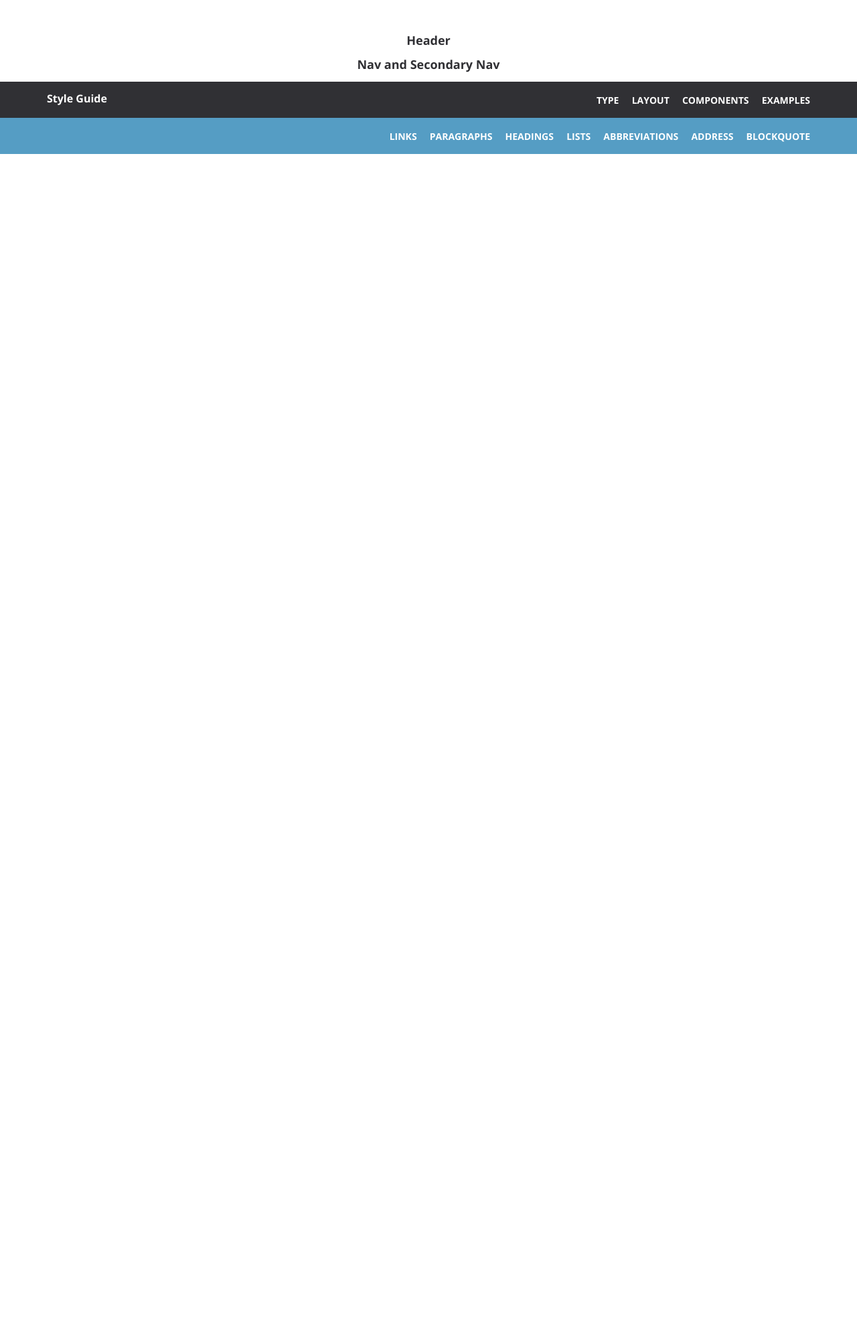
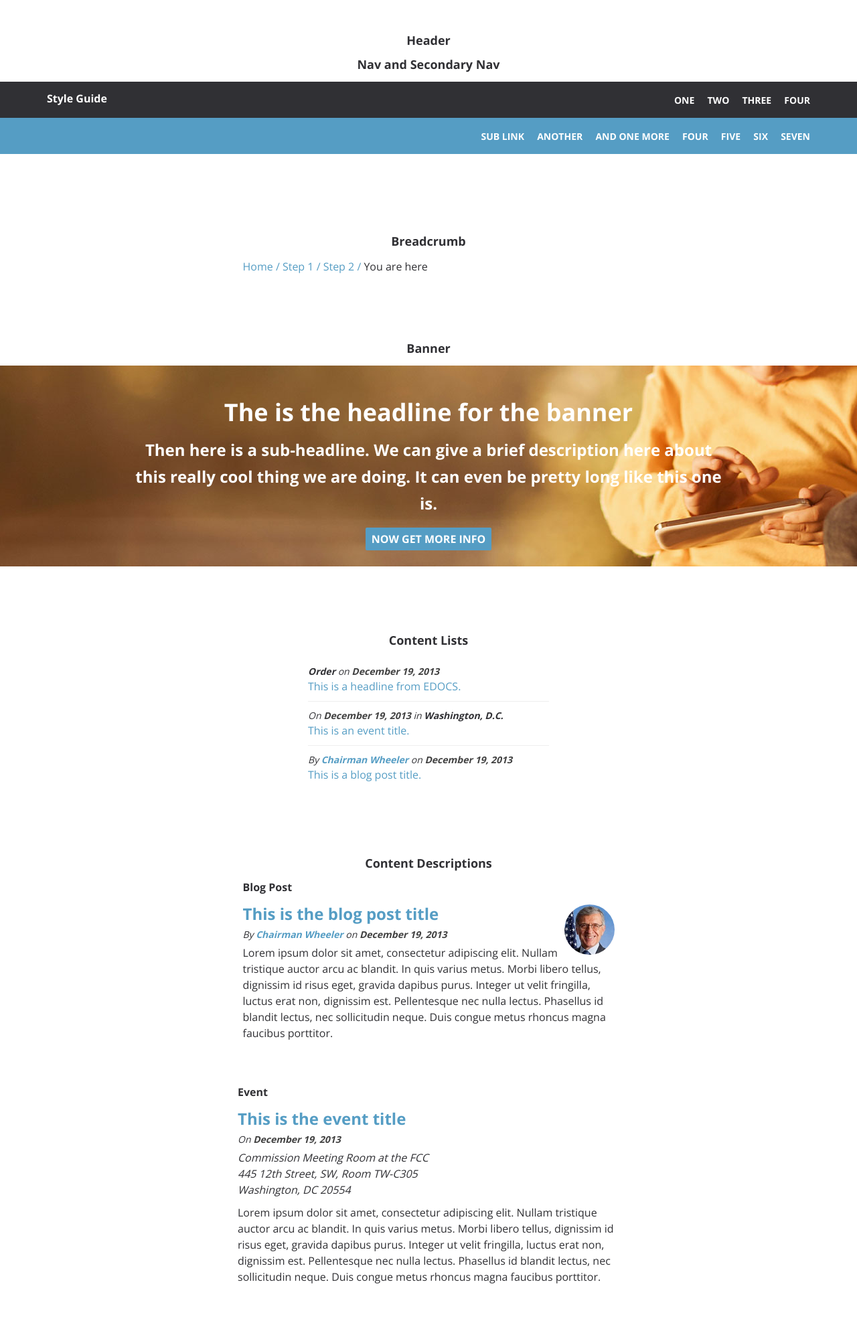
Before and after one commit to awolfe76/fcc-style-guide, a Jekyll site: the page built from components/index.md, in a window 1280 px wide. Shown: the whole page at 67% size. Built offline with Jekyll 4.4.1, drawn with Linux system fonts in a browser that asks for light colours; Markdown is read by kramdown in place of the engine named in the settings; before the commit the page ends 900 px from its top, so only the background shows below that.

Commit message:
a little clean up, removed unused files; added some key components

```diff
--- a/_includes/components/banner.html
+++ b/_includes/components/banner.html
@@ -0,0 +1,16 @@
+<section class="styles clearfix">
+  <div class="container">
+    <div class="row">
+      <hgroup>
+        <h4>Banner</h4>
+      </hgroup>
+    </div>
+  </div>
+  <div class="banner">
+    <hgroup>
+      <h1>The is the headline for the banner</h1>
+      <h3>Then here is a sub-headline. We can give a brief description here about this really cool thing we are doing. It can even be pretty long like this one is.</h3>
+      <button class="btn btn-info">Now get more info</button>
+    </hgroup>
+  </div>
+</section>
--- a/_includes/components/breadcrumb.html
+++ b/_includes/components/breadcrumb.html
@@ -0,0 +1,19 @@
+<section class="styles">
+  <div class="container">
+    <div class="row">
+      <hgroup>
+        <h4>Breadcrumb</h4>
+      </hgroup>
+    </div>
+    <div class="row">
+      <div class="col-md-6 col-md-offset-3">
+        <nav class="breadcrumb">
+          <a href="#type">Home</a>
+          <a href="#layout">Step 1</a>
+          <a href="#components">Step 2</a>
+          You are here
+        </nav>
+      </div>
+    </div>
+  </div>
+</section>
--- /dev/null
+++ b/_includes/components/content-desc.html
@@ -0,0 +1,33 @@
+<section class="styles">
+  <div class="container">
+    <div class="row">
+      <hgroup>
+        <h4>Content Descriptions</h4>
+      </hgroup>
+    </div>
+    <div class="row">
+      <div class="col-md-6 col-md-offset-3">
+        <h5>Blog Post</h5>
+        <div class="content-desc">
+          <img class="img-avatar" src="/img/chairman-wheeler.jpg" />
+          <h3><a href="#blog-post">This is the blog post title</a></h3>
+          <p class="byline">By <b><a href="#name">Chairman Wheeler</a></b> <i>on</i> <b><span class="date">December 19, 2013</span></b></p>
+          <p>Lorem ipsum dolor sit amet, consectetur adipiscing elit. Nullam tristique auctor arcu ac blandit. In quis varius metus. Morbi libero tellus, dignissim id risus eget, gravida dapibus purus. Integer ut velit fringilla, luctus erat non, dignissim est. Pellentesque nec nulla lectus. Phasellus id blandit lectus, nec sollicitudin neque. Duis congue metus rhoncus magna faucibus porttitor.</p>
+      </div>
+    </div>
+    <div class="row">
+      <div class="col-md-6 col-md-offset-3">
+        <h5 style="margin-top:50px;">Event</h5>
+        <div class="content-desc">
+          <h3><a href="#event">This is the event title</a></h3>
+          <p class="byline">On <b><span class="date">December 19, 2013</span></b></p>
+          <address>
+            Commission Meeting Room at the FCC<br />
+            445 12th Street, SW, Room TW-C305<br />
+            Washington, DC 20554
+          </address>
+          <p>Lorem ipsum dolor sit amet, consectetur adipiscing elit. Nullam tristique auctor arcu ac blandit. In quis varius metus. Morbi libero tellus, dignissim id risus eget, gravida dapibus purus. Integer ut velit fringilla, luctus erat non, dignissim est. Pellentesque nec nulla lectus. Phasellus id blandit lectus, nec sollicitudin neque. Duis congue metus rhoncus magna faucibus porttitor.</p>
+      </div>
+    </div>
+  </div>
+</section>
--- /dev/null
+++ b/_includes/components/content-lists.html
@@ -0,0 +1,27 @@
+<section class="styles">
+  <div class="container">
+    <div class="row">
+      <hgroup>
+        <h4>Content Lists</h4>
+      </hgroup>
+    </div>
+    <div class="row">
+      <div class="col-md-4 col-md-offset-4">
+        <ul class="content">
+          <li>
+            <p class="byline"><b>Order</b> <i>on</i> <b><span class="date">December 19, 2013</span></b></p>
+            <p><a href="#headline">This is a headline from EDOCS.</a></p>
+          </li>
+          <li>
+            <p class="byline">On <b><span class="date">December 19, 2013</span></b> in <b>Washington, D.C.</b></p>
+            <p><a href="#headline">This is an event title.</a></p>
+          </li>
+          <li>
+            <p class="byline">By <b><a href="#name">Chairman Wheeler</a></b> <i>on</i> <b><span class="date">December 19, 2013</span></b></p>
+            <p><a href="#headline">This is a blog post title.</a></p>
+          </li>
+        </ul>
+      </div>
+    </div>
+  </div>
+</section>
--- a/_includes/components/header.html
+++ b/_includes/components/header.html
@@ -19,10 +19,10 @@
         </div>
         <div class="col-md-10">
           <nav class="pull-right">
-            <a href="#type">Type</a>
-            <a href="#layout">Layout</a>
-            <a href="#components">Components</a>
-            <a href="#examples">Examples</a>
+            <a href="#one">One</a>
+            <a href="#two">Two</a>
+            <a href="#three">Three</a>
+            <a href="#four">Four</a>
           </nav>
         </div>
       </div>
@@ -32,17 +32,17 @@
         <div class="row">
           <div class="col-md-12">
             <nav class="pull-right">
-            <a href="#links">Links</a>
-            <a href="#paragraphs">Paragraphs</a>
-            <a href="#headings">Headings</a>
-            <a href="#lists">Lists</a>
-            <a href="#abbreviations">Abbreviations</a>
-            <a href="#address">Address</a>
-            <a href="#blockquote">Blockquote</a>
+            <a href="#sub-one">Sub Link</a>
+            <a href="#sub-two">Another</a>
+            <a href="#sub-three">And One More</a>
+            <a href="#sub-four">Four</a>
+            <a href="#sub-five">Five</a>
+            <a href="#sub-six">Six</a>
+            <a href="#sub-seven">Seven</a>
           </nav>
           </div>
         </div>
       </div>
     </div>
   </header>
-</div>
+</section>
--- a/_layouts/components.html
+++ b/_layouts/components.html
@@ -3,7 +3,6 @@
 {% include components/breadcrumb.html %}
 {% include components/search.html %}
 {% include components/banner.html %}
-{% include components/lists/list-headlines.html %}
-{% include components/lists/list-blogs.html %}
-{% include components/lists/list-events.html %}
+{% include components/content-lists.html %}
+{% include components/content-desc.html %}
 {% include footer.html %}
--- a/css/scss/styles.scss
+++ b/css/scss/styles.scss
@@ -2,6 +2,7 @@
 
 @import "variables";
 @import "reset";
+@import "global";
 
 @import "styles/copy";
 @import "styles/headings";
@@ -15,5 +16,9 @@
 @import "guide/typography";
 
 @import "components/header";
+@import "components/breadcrumb";
+@import "components/banner";
+@import "components/content-lists";
+@import "components/content-desc";
 
 @import "grid/grid";
--- a/css/styles.css
+++ b/css/styles.css
@@ -28,6 +28,16 @@ textarea, table, td, th, code, pre, samp, div, p {
   -ms-hyphens: auto;
   -o-hyphens: auto;
   hyphens: auto;
+}
+
+/* global */
+.byline {
+  font-size: 14px;
+  font-style: italic;
+}
+
+.date {
+  color: rgba(0, 0, 0, 0.75);
 }
 
 /* copy */
@@ -964,6 +974,60 @@ header .subnav a:link, header .subnav a:visited {
   color: #ffffff;
 }
 
+.breadcrumb a:after {
+  content: ' \002F ';
+}
+
+.banner {
+  background: #303034 url("../img/device-unlocking.jpg") bottom left;
+  height: 300px;
+  position: relative;
+}
+.banner img {
+  position: absolute;
+  top: 0;
+  left: 0;
+}
+.banner hgroup {
+  color: white;
+  margin-left: 15%;
+  position: absolute;
+  text-align: center;
+  top: 50px;
+  width: 70%;
+}
+
+ul.content {
+  list-style: none;
+  margin: 0;
+  padding: 0;
+}
+ul.content li {
+  border-bottom: 1px solid #eeeeee;
+  margin: 0;
+  padding: 10px 0;
+}
+ul.content li p {
+  margin-bottom: 0;
+}
+ul.content li:last-child {
+  border-bottom: none;
+}
+
+.content-desc .img-avatar {
+  float: right;
+}
+.content-desc h3 {
+  line-height: 1.2;
+  margin-bottom: 5px;
+}
+.content-desc .byline {
+  margin-bottom: 5px;
+}
+.content-desc address {
+  margin-bottom: 10px;
+}
+
 .sr-only {
   position: absolute;
   width: 1px;
```
Also changed, not shown: css/scss/_global.scss (added, +9 -0 lines), css/scss/components/_banner.scss (+18 -0 lines), css/scss/components/_breadcrumb.scss (+7 -0 lines), css/scss/components/_content-desc.scss (added, +15 -0 lines), css/scss/components/_content-lists.scss (added, +16 -0 lines), _includes/components/lists/list-blogs.html (deleted), _includes/components/lists/list-events.html (deleted), _includes/components/lists/list-headlines.html (deleted), css/scss/components/_lists.scss (deleted).
